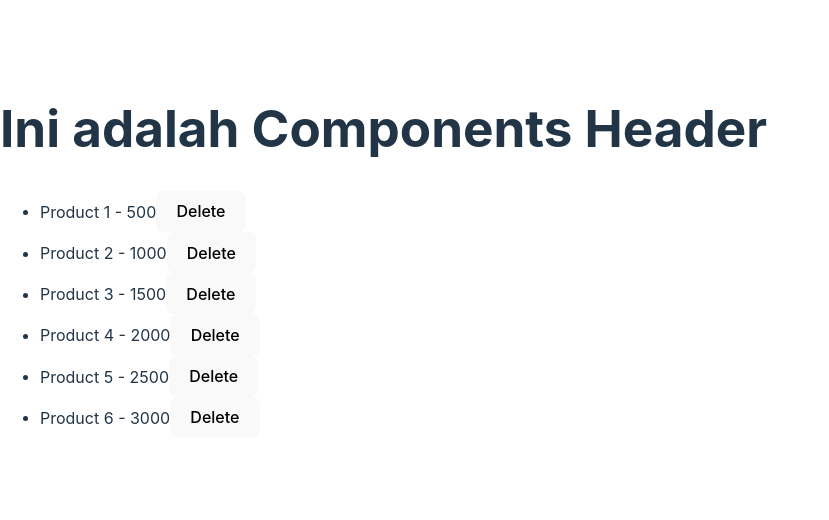
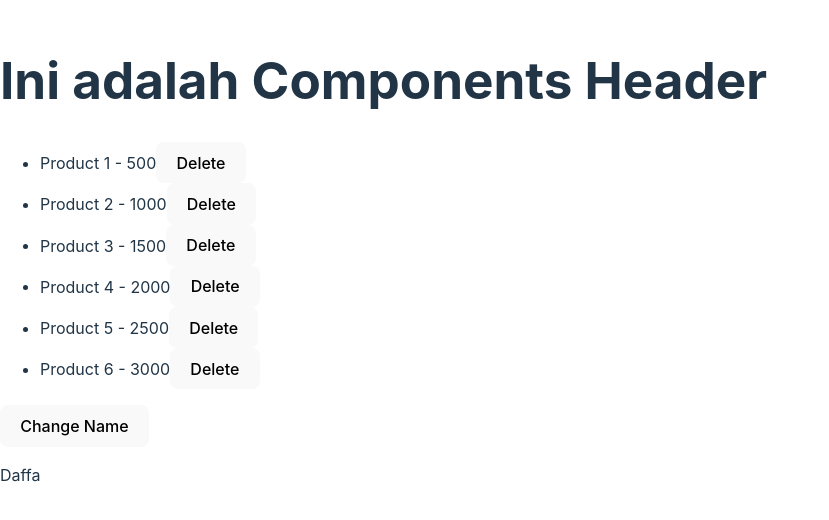
Before and after one commit to daffaabp/react-js-for-beginner, a React (Vite) app: page / in a window 1280 px wide. Shown: the part 140-660 px from the top of the page, without its empty margins (0-829 px from the left). Built offline with nearby package versions, Linux system fonts and the light colour scheme.

Commit message:
5_useEffect_Hook

```diff
--- a/src/App.jsx
+++ b/src/App.jsx
@@ -1,4 +1,4 @@
-import { useState } from "react";
+import { useState, useEffect } from "react";
 import Header from "./components/Header";
 import ProductList from "./components/ProductList";
 
@@ -19,11 +19,19 @@
     setProducts(newProducts);
   }
 
+  const [name, setName] = useState("Daffa");
+
+  useEffect(() => {
+    console.log("Use Effect running");
+  }, [name])
+
   return (
     <>
       <div>
         <Header />
         <ProductList products={products} deleteProduct={deleteProduct} />
+        <button onClick={() => setName('Syarif')}>Change Name</button>
+        <p>{name}</p>
       </div>
     </>
   );
```
